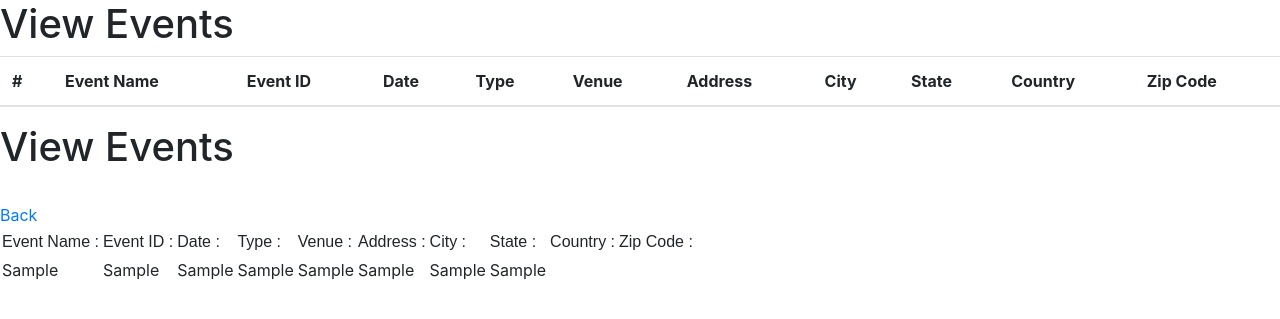
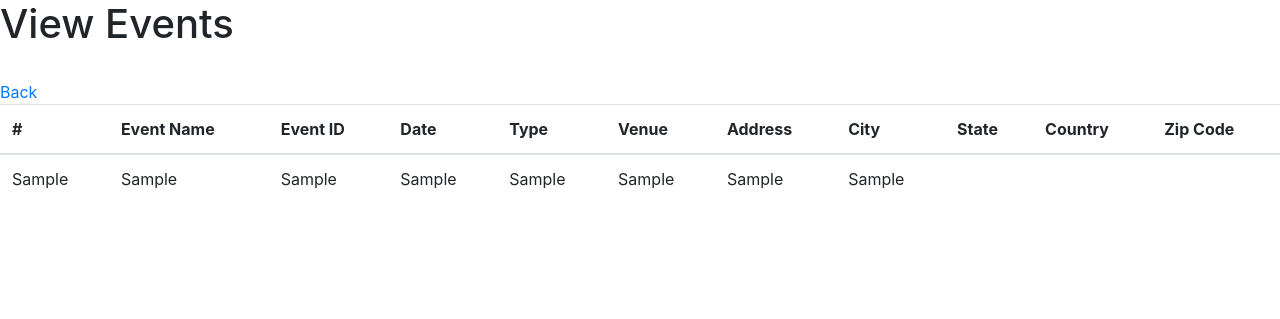
Before and after one commit to CCabada/CAHSI, a PHP site: page /view_event.php in a window 1280 px wide. Shown: the part 76-395 px from the top of the page. Run offline with PHP 8.4, Linux system fonts and the light colour scheme; tables that the repository leaves empty or names only in its code hold one stand-in row (values such as "Sample post"); data that the repository does not hold is empty.

Commit message:
Removing the second table added

```diff
--- a/view_event.php
+++ b/view_event.php
@@ -56,25 +56,10 @@ require_once('config.php');
                 <th scope="col">Country</th>
                 <th scope="col">Zip Code</th>
             </tr>
-        </thead>
+        <!-- </thead>
         <tbody>
         </tbody>
-    </table>
-<h1>View Events</h1>
-<table border="0" cellspacing="2" cellpadding="2">
-    <tr>
-        <td> <font face="Arial">Event Name :</font> </td>
-        <td> <font face="Arial">Event ID :</font> </td>
-        <td> <font face= "Arial">Date :</font> </td>
-        <td> <font face="Arial">Type :</font> </td>
-        <td> <font face="Arial">Venue :</font> </td>
-        <td> <font face="Arial">Address :</font> </td>
-        <td> <font face="Arial">City :</font> </td>
-        <td> <font face="Arial">State :</font> </td>
-        <td> <font face="Arial">Country :</font> </td>
-        <td> <font face="Arial">Zip Code :</font> </td>
-
-    </tr>
+    </table> -->
 <div id=menu>
 <?php
 
```
